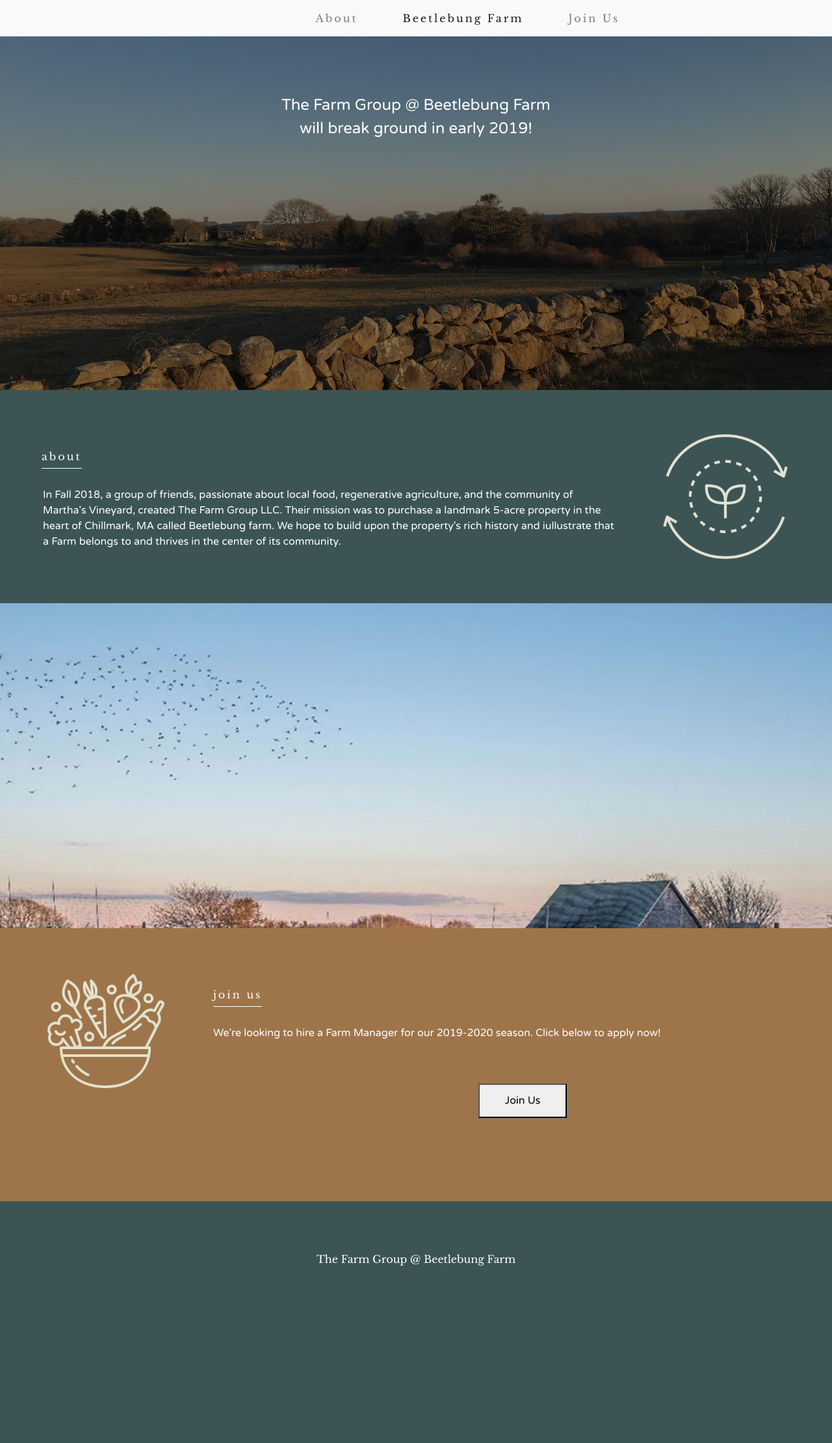
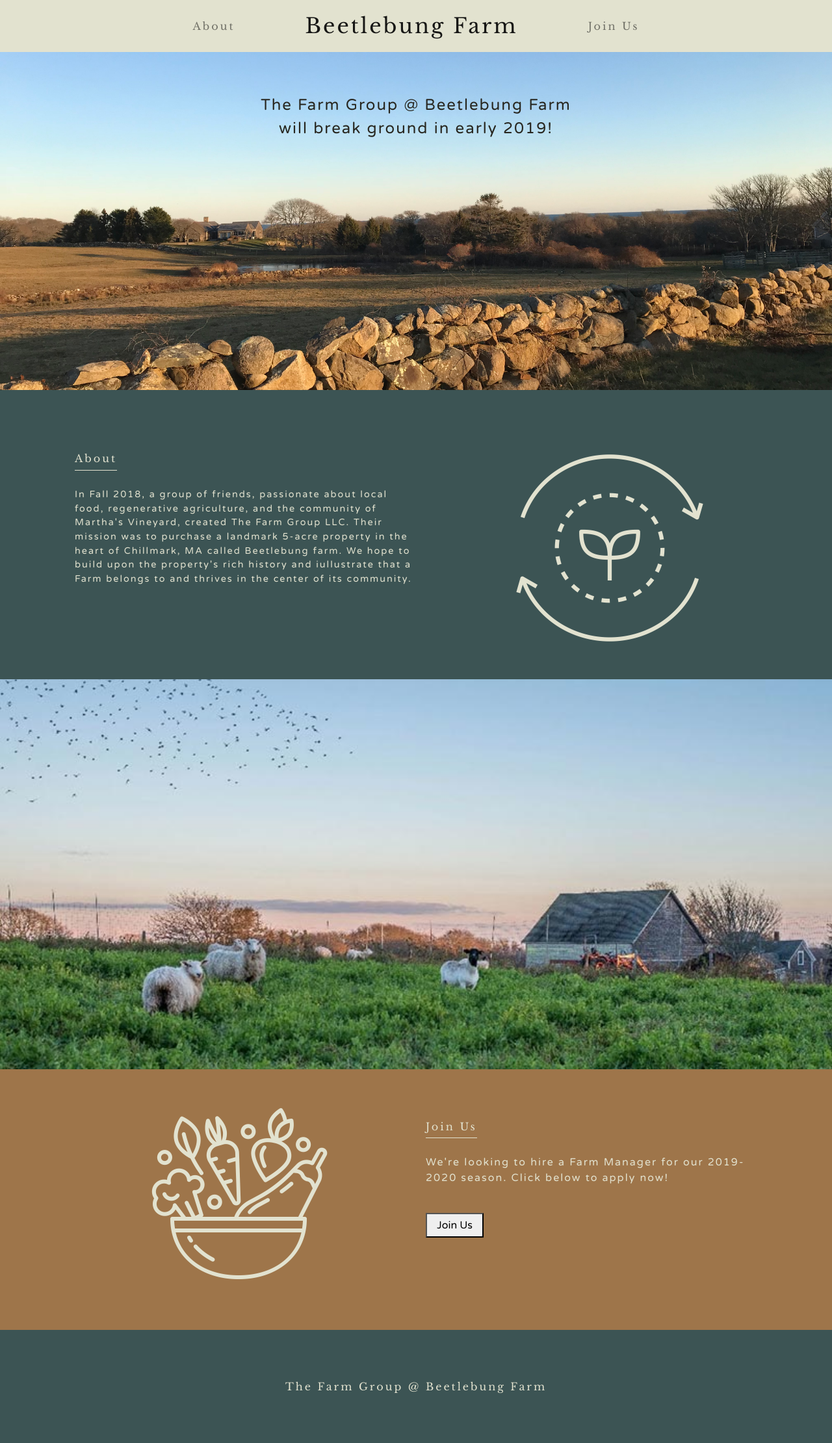
Before and after one commit to njasset10/beetlebungfarm, a PHP site: page /index.html in a window 1280 px wide. Shown: the whole page at 65% size. Before the commit the page ends 1948 px from the top, so only its background shows below. Run offline with PHP 8.4, Linux system fonts and the light colour scheme; some libraries are stand-ins or nearby versions.

Commit message:
draftQuality 2

```diff
--- a/index.html
+++ b/index.html
@@ -14,83 +14,93 @@
     <link rel="stylesheet" href="https://stackpath.bootstrapcdn.com/bootstrap/4.2.1/css/bootstrap.min.css" integrity="sha384-GJzZqFGwb1QTTN6wy59ffF1BuGJpLSa9DkKMp0DgiMDm4iYMj70gZWKYbI706tWS" crossorigin="anonymous">
 </head>
 <body>
-    <nav class="navbar navbar-expand-lg navbar-light bg-light fixed-top">
+    <div class="container-fluid">
+        <div class="row">
+            <div class="col-sm-12">
+                <nav class="navbar navbar-light navbar-expand-lg fixed-top" style="background: #E2E2CF;">
                     <button class="navbar-toggler" type="button" data-toggle="collapse" data-target="#navbarSupportedContent" aria-controls="navbarSupportedContent" aria-expanded="false" aria-label="Toggle navigation">
                         <span class="navbar-toggler-icon"></span>
                     </button>
                     <div class="collapse navbar-collapse" id="navbarSupportedContent">
                         <ul class="navbar-nav mr-auto navbarStyle">
                             <li class="nav-item space">
-                    <a class="nav-link" href="#">About<span class="sr-only">(current)</span></a>
+                                <a class="nav-link otherNavItem" href="#about">About<span class="sr-only">(current)</span></a>
                             </li>
-                <li class="nav-item space active">
-                    <a class="nav-link" href="#">Beetlebung Farm</a>
+                            <li class="nav-item active space">
+                                <a class="nav-link" href="#hero">Beetlebung Farm</a>
                             </li>
                             <li class="nav-item space">
-                    <a class="nav-link" href="#">Join Us</a>
+                                <a class="nav-link otherNavItem" href="#join">Join Us</a>
                             </li>
                         </ul>
                     </div>
                 </nav>
+            </div>
+        </div>
 
         <!-- Hero -->
-    <div class="heroImage">
+        <div class="row" id="hero">
+            <div class="col-sm-12 heroImage">
                 <div class="heroText">
                     The Farm Group @ Beetlebung Farm <br/>
                     will break ground in early 2019!
                 </div>
             </div>
-
+        </div>
 
         <!-- About -->
-    <div class="about">
-        <div>
-            <img src="photos/agIcon.png" style="width: 200px; margin: 5% 5% 5% 5%;" class="rounded float-right" alt="">
+        <div class="row about" id="about">
+            <div class="col-sm-6">
+                <div class="centerBlock">
+                    <div class="aboutSectionHeader">
+                        About
                     </div>
-        <div class="aboutSectionHeader">
-            about
-        </div>
-        <div>
                     <p class="aboutText">
                         In Fall 2018, a group of friends, passionate about local food, regenerative agriculture, and the community of Martha's Vineyard, created The Farm Group LLC. Their mission was to purchase a landmark 5-acre property in the heart of Chillmark, MA called Beetlebung farm. We hope to build upon the property's rich history and iullustrate that a Farm belongs to and thrives in the center of its community.
                     </p>
                 </div>
             </div>
+            <div class="col-sm-6 center">
+                <img src="photos/agIcon.png" class="aboutImage" alt="">
+            </div>
+        </div>
+
 
         <!-- Second Photo -->
-    <div class="closer">
+        <div class="row closer">
         </div>
 
         <!-- Join -->
-    <div class="join">
-        <div>
-            <img src="photos/foodBowl.png" style="width: 200px; margin: 5% 5% 5% 5%;" class="rounded float-left" alt="">
+        <div class="row join" id="join">
+            <div class="col-sm-6 center">
+                <img src="photos/foodBowl.png" class="joinImage" alt="">
             </div>
+            <div class="col-sm-6">
                 <div class="joinSectionHeader">
-            join us
+                    Join Us
                 </div>
-        <div>
-            <p class="aboutText">
+                <p class="joinText">
                     We're looking to hire a Farm Manager for our 2019-2020 season. Click below to apply now!
                 </p>
-        </div>
-        <div style="text-align: center;">
+                <div style="text-align: left;">
                     <button class="joinButton">
                         Join Us
                     </button>
                 </div>
-
+            </div>
         </div>
 
         <!-- Footer -->
-    <div class="footer">
+        <div class="row footer">
+            <div class="col-sm-12 center">
                 <div class="centeredFooterText">
                     The Farm Group @ Beetlebung Farm
                 </div>
             </div>
-
+        </div>
+    </div>
     <script src="https://code.jquery.com/jquery-3.3.1.slim.min.js" integrity="sha384-q8i/X+965DzO0rT7abK41JStQIAqVgRVzpbzo5smXKp4YfRvH+8abtTE1Pi6jizo" crossorigin="anonymous"></script>
-    <script src="https://cdnjs.cloudflare.com/ajax/libs/popper.js/1.14.6/umd/popper.min.js" integrity="sha384-wHAiFfRlMFy6i5SRaxvfOCifBUQy1xHdJ/yoi7FRNXMRBu5WHdZYu1hA6ZOblgut" crossorigin="anonymous"></script>
+    <script src="https://cdnjs.cloudflare.com/ajax/libs/popper.js/1.14.6/umd/popper.min.js" integrity="sha384-wHAiFfRlMFy6i5SRaxvfOCifBUQy1xHdJ/yoi7FRNXMRBu5WHdZYu1hA6ZObsmut" crossorigin="anonymous"></script>
     <script src="https://stackpath.bootstrapcdn.com/bootstrap/4.2.1/js/bootstrap.min.js" integrity="sha384-B0UglyR+jN6CkvvICOB2joaf5I4l3gm9GU6Hc1og6Ls7i6U/mkkaduKaBhlAXv9k" crossorigin="anonymous"></script>
 </body>
 </html>
--- a/main.css
+++ b/main.css
@@ -3,15 +3,17 @@
 
 div {
     font-family: 'Libre Baskerville', serif;
+    letter-spacing: 3px;
 }
 
 .heroImage {
-    background-image: linear-gradient(rgba(0, 0, 0, 0.5), rgba(0, 0, 0, 0.5)), url('photos/farmView.jpeg');
+    background-image: url('photos/farmView.jpeg');
     background-position: center;
     background-repeat: no-repeat;
     background-size: cover;
-    position: relative;
+    position: static;
     height: 600px;
+    width: 100%;
 }
 
 .heroText {
@@ -20,34 +22,34 @@
     top: 30%;
     left: 50%;
     transform: translate(-50%, -50%);
-    color: white;
+    color:#27261F;
     width: 70%;
     font-size: 1.5rem;
     font-family: 'Varela Round', sans serif;
+    letter-spacing: 2px;
 }
 
-h1 {
-    font-size: 1rem;
+.footer {
+    background: #3C5454;
+    color: #E2E2CF;
+    overflow: visible;
 }
 
 .centeredFooterText {
     justify-content: center;
     text-align: center;
     font-size: 1rem;
-    margin: 6% 6% 6% 6%;
+    padding: 6% 6% 6% 6%;
 }
 
-.footer {
-    background: #3C5454;
-    color: white;
-    overflow: auto;
-}
 
 .closer {
-    width: 100%;
-    height: 500px;
+    background-position: center;
+    background-repeat: no-repeat;
+    background-size: cover;
+    position: relative;
+    height: 600px;
     background-image: url('photos/sheepOnFarm.jpg');
-    background-size: cover;
 }
 
 
@@ -58,55 +60,79 @@
 
 .about {
     background: #3C5454;
-    color: white;
-    overflow: auto;
+    color: #E2E2CF;
+    overflow: visible;
+    padding: 2% 5% 2% 8%;
+    border-top:42px solid #3C5454;
+}
+
+.aboutImage {
+    width: 300px;
+    margin: 5% 0% 5% 0%;
+}
+
+.joinImage {
+    width: 300px;
+    margin: 5% 0% 5% 0%;
+}
+
+.center {
+    text-align: center;
 }
 
 .aboutSectionHeader {
-    border-bottom: 1px solid white;
-    width: auto;
+    border-bottom: 1px solid #E2E2CF;
     display: inline-block;
-    padding: 2% 0% 0.5% 0%;
-    margin: 5% 5% 2% 5%;
-    letter-spacing: 3px;
+    padding: 0% 0% 1% 0%;
+    margin: 5% 0 5% 0;
 }
 
+.aboutText {
+    font-family: 'Varela Round', sans serif;
+    font-size: 0.9rem;
+    letter-spacing: 2px;
+}
 
-.aboutText {
-    width: auto;
-    padding: 2px 2px 2px 2px;
-    margin: 0% 5% 5% 5%;
+.joinText {
     font-family: 'Varela Round', sans serif;
+    letter-spacing: 2px;
 }
 
 .navbarStyle {
-    letter-spacing: 3px;
     margin-left: auto;
     margin-right: auto;
 }
 
-.space {
-    padding: 0% 7% 0% 7%;
-    text-align: center;
-    margin-left: auto;
-    margin-right: auto;
-    white-space: nowrap;
+a.nav-link{
+    color: #27261F;
 }
 
+.otherNavItem {
+    padding: 20px 0 0 0 !important;
+    font-size: 1rem !important;
+}
+
+.space {
+    padding: 0 50px 0 50px;
+    vertical-align: middle;
+}
+
+.active {
+    font-size: 2rem;
+}
 
 .join {
     background: #9E754A;
-    color: white;
-    overflow: auto;
+    color: #E2E2CF;
+    overflow: visible;
+    padding: 2% 8% 2% 8%;
 }
 
 .joinSectionHeader {
-    border-bottom: 1px solid white;
-    width: auto;
+    border-bottom: 1px solid #E2E2CF;
     display: inline-block;
-    padding: 2% 0% 0.5% 0%;
-    margin: 5% 5% 2% 0%;
-    letter-spacing: 3px;
+    padding: 0% 0% 1% 0%;
+    margin: 10% 0% 5% 0%;
 }
 
 .joinButton {
@@ -117,5 +143,6 @@
     margin-left: auto;
     margin-right: auto;
     margin-bottom: 10%;
+    margin-top: 5%;
     cursor: pointer;
 }
```
Lines whose indentation alone changed are shown as unchanged.
